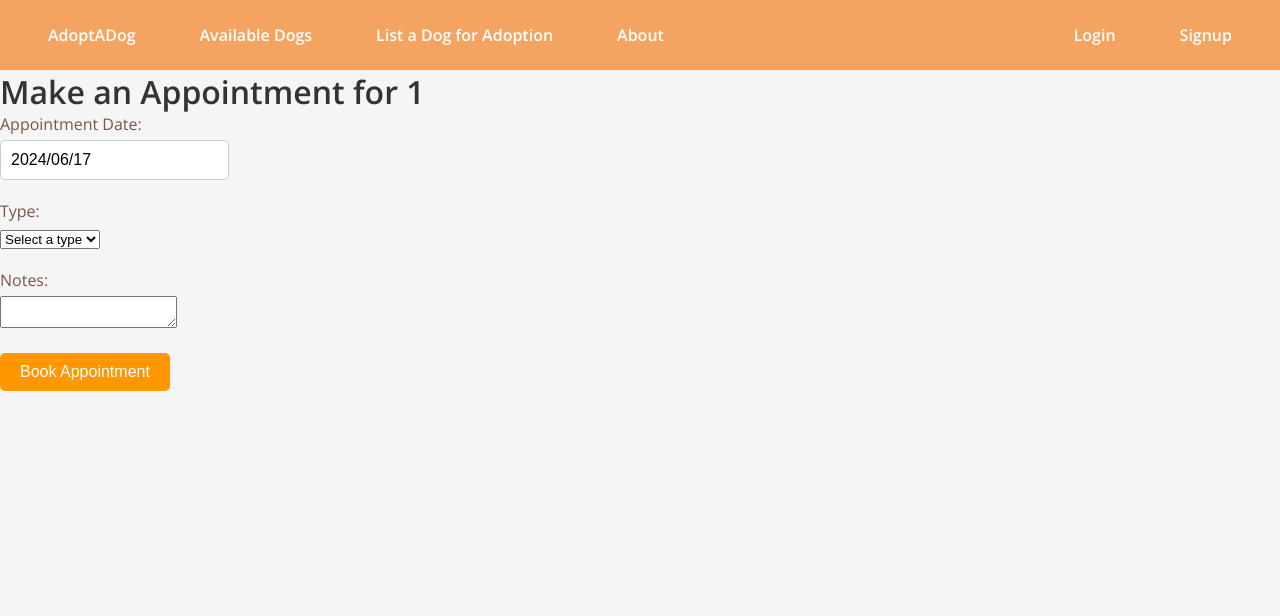
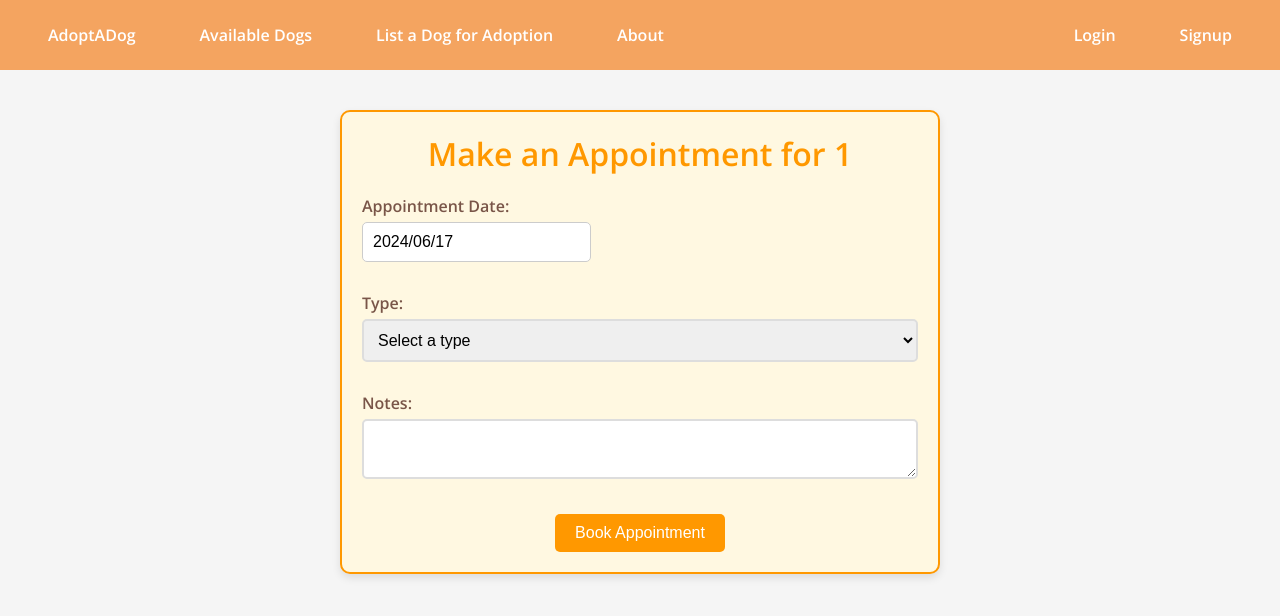
Before and after one commit to asuarez9382/AdoptADog, a React (Create React App) app in the folder client/: page /appointment/1 in a window 1280 px wide. Shown: the top 616 px of the page. Built offline with nearby package versions, Linux system fonts and the light colour scheme; no server answers.

Commit message:
styles appointment form

```diff
--- a/client/src/index.css
+++ b/client/src/index.css
@@ -1028,3 +1028,67 @@ button[type="submit"]:hover {
   font-size: 16px;
   color:#795548;
 }
+
+/* Container for the appointment form */
+.appointment-container {
+  background-color: #fff8e1; /* Light cream background */
+  border: 2px solid #ff9800; /* Orange border */
+  border-radius: 10px; /* Rounded corners */
+  box-shadow: 0 4px 8px rgba(0, 0, 0, 0.1); /* Subtle shadow */
+  padding: 20px;
+  max-width: 600px; /* Max width for the form */
+  margin: 40px auto; /* Center the form */
+  text-align: left; /* Align text to the left */
+}
+
+/* Title for the appointment form */
+.appointment-title {
+  color: #ff9800; /* Orange color for the title */
+  font-size: 2rem;
+  font-weight: bold;
+  margin-bottom: 20px;
+  text-align: center; /* Center the title */
+}
+
+/* Form group styling */
+.form-group {
+  margin-bottom: 20px; /* Space between form groups */
+}
+
+/* Label styling */
+.form-group label {
+  display: block; /* Make label a block element */
+  margin-bottom: 5px; /* Space between label and input */
+  font-weight: bold; /* Bold labels */
+  color: #795548; /* Brown color */
+}
+
+/* Input and textarea styling */
+.form-control, .date-picker {
+  width: 100%; /* Full width */
+  padding: 10px; /* Padding inside inputs */
+  border: 2px solid #ddd; /* Light border */
+  border-radius: 5px; /* Rounded corners */
+  font-size: 1rem; /* Font size */
+  margin-bottom: 10px; /* Space below inputs */
+}
+
+/* Button styling */
+.form-button-container{
+  text-align: center;
+}
+
+.form-submit-button {
+  background-color: #D2691E; /* Chocolate brown */
+  color: #FFFFFF; /* White text */
+  border: none; /* No border */
+  padding: 0.75rem 1.5rem; /* Padding inside button */
+  font-size: 1rem; /* Font size */
+  cursor: pointer; /* Pointer cursor on hover */
+  border-radius: 5px; /* Rounded corners */
+  transition: background-color 0.3s ease; /* Smooth transition */
+}
+
+.form-submit-button:hover {
+  background-color: #A0522D; /* Darker brown on hover */
+}
--- a/client/src/pages/Appointment.js
+++ b/client/src/pages/Appointment.js
@@ -24,8 +24,6 @@ function Appointment(){
 
     //Next steps:
     //Stylize form
-    //Do date calendar input
-    // Add submit button
     //make api endpoint for get by name
     //add post method to appointments
     //add confirmation message
@@ -41,11 +39,12 @@ function Appointment(){
                         selected={date}
                         onChange={(date) => setDate(date)}
                         dateFormat="yyyy/MM/dd"
+                        className="date-picker"
                     />
                 </div>
                 <div className="form-group">
                     <label>Type: </label>
-                    <select id="type" value={selectedType} onChange={handleTypeChange}>
+                    <select id="type" className="form-control" value={selectedType} onChange={handleTypeChange}>
                         <option value="">Select a type</option>
                         <option value="check-up">Check-up</option>
                         <option value="vaccination">Vaccination</option>
@@ -56,11 +55,14 @@ function Appointment(){
                     <label>Notes: </label>
                     <textarea
                     id="notes"
+                    className="form-control"
                     value={notes}
                     onChange={(e) => setNotes(e.target.value)}
                     ></textarea>
                 </div>
-                <button type="submit">Book Appointment</button>
+                <div className="form-button-container">
+                    <button type="submit" className="form-submit-button">Book Appointment</button>
+                </div>
             </form>
         </div>
 
```
